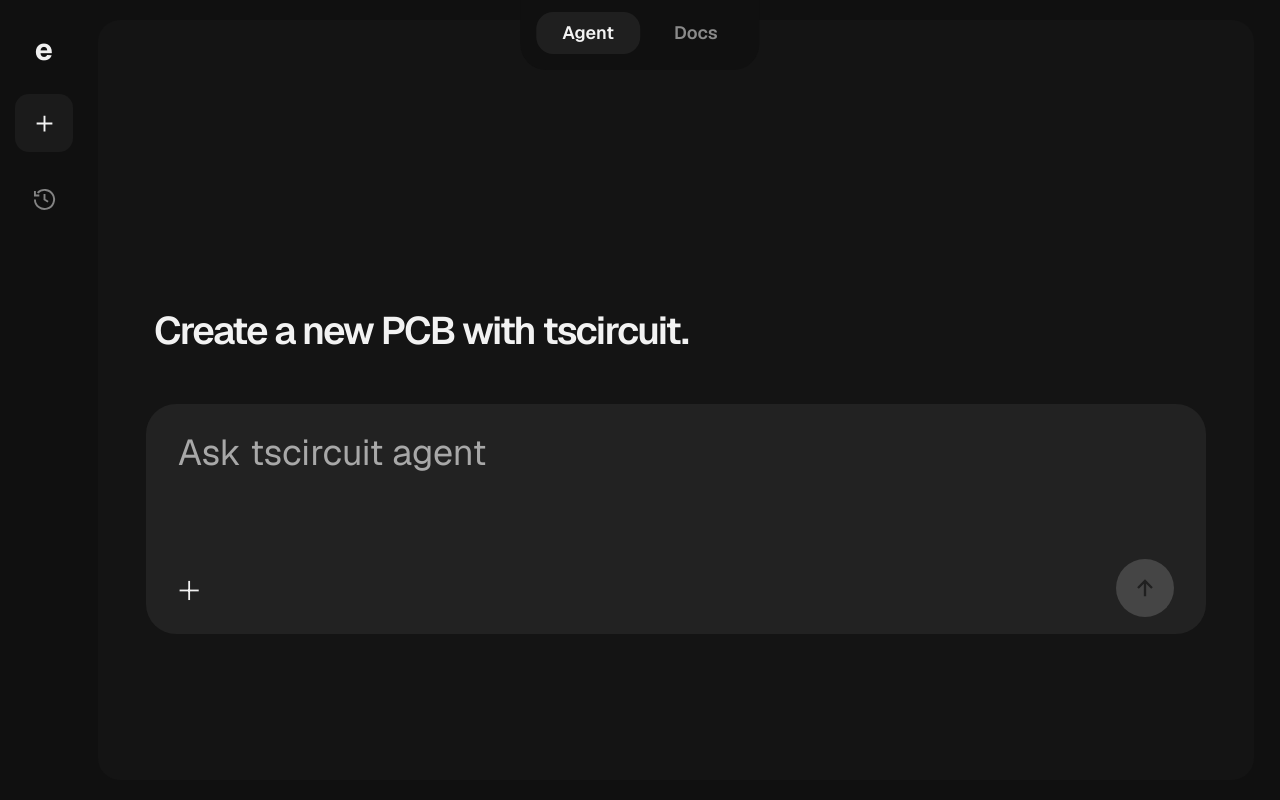
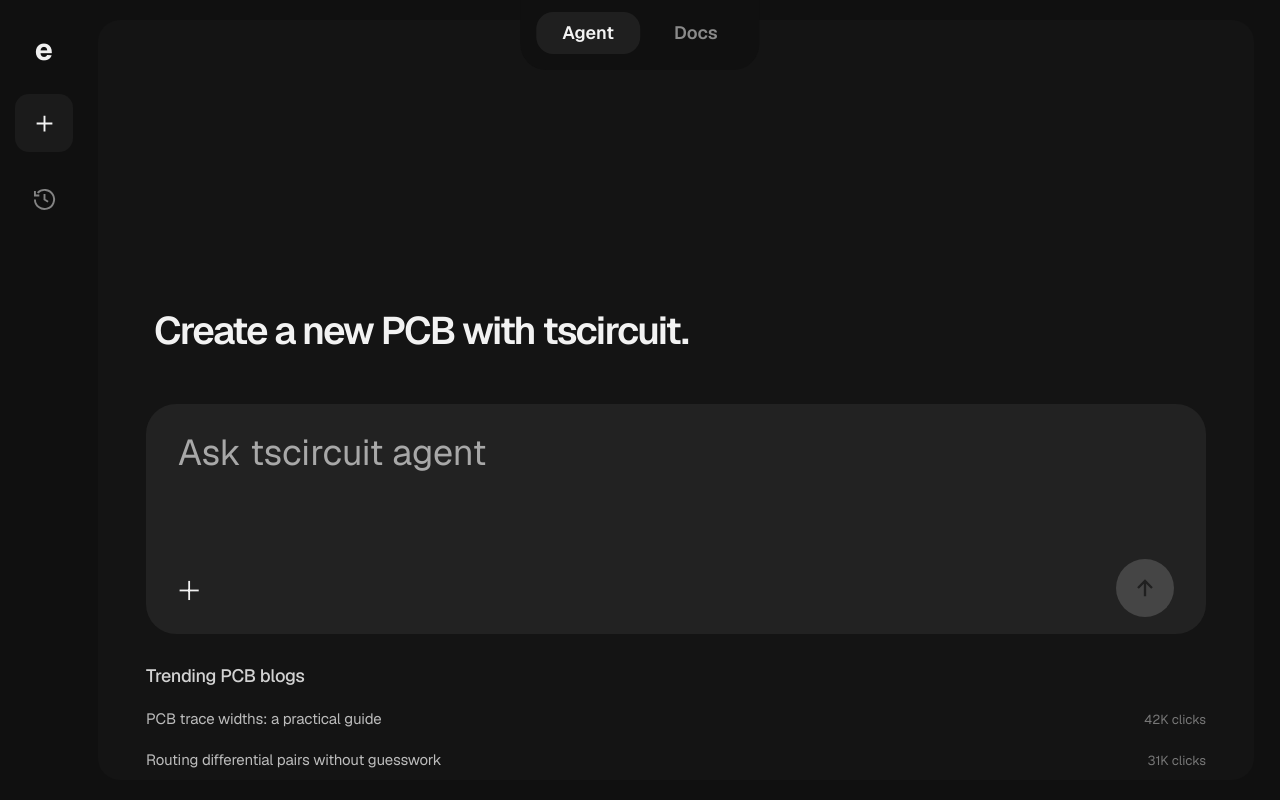
Before and after one commit to tscircuit/eleqon, a Next.js app: page / in a window 1280 px wide. Built offline with nearby package versions, Linux system fonts and the light colour scheme.

Commit message:
Expand tscircuit home discovery

```diff
--- a/components/workspace/workspace.module.css
+++ b/components/workspace/workspace.module.css
@@ -52,7 +52,7 @@
 .welcome .send { position:static; width:58px; height:58px; border-radius:50%; background:#454545; color:#191919; }
 .welcome .send:disabled { background:#454545; color:#202020; }
 .welcome .send svg { width:28px; height:28px; stroke-width:2; }
-.homeLibrary { display:grid; gap:64px; margin-top:max(164px, calc(100vh - 1026px)); }
+.homeLibrary { display:grid; gap:64px; margin-top:max(32px, calc(100vh - 1156px)); }
 .featuredStory { position:relative; display:grid; grid-template-columns:minmax(0, 1fr) minmax(320px, .88fr); min-height:40vh; overflow:hidden; border-radius:24px; background:#1a1a1a; }
 .featuredStory[data-faded="true"]::after { position:absolute; right:0; bottom:0; left:0; height:180px; content:""; backdrop-filter:blur(12px); background:linear-gradient(180deg, rgba(18, 18, 18, 0), rgba(18, 18, 18, .98)); pointer-events:none; }
 .featuredVisual { position:relative; display:grid; place-items:center; overflow:hidden; background:radial-gradient(circle at 35% 30%, #3a3a3a 0, #202020 42%, #141414 74%); color:#ebebeb; font-size:32px; font-weight:600; letter-spacing:-.05em; }
@@ -81,6 +81,12 @@
 .boardGrid .libraryCard h3 { font-size:30px; }
 .libraryCard p { margin:10px 0 0; color:#9d9d9d; font-size:17px; line-height:1.45; }
 .boardGrid .libraryCard p { font-size:19px; }
+.trendingBlogs { margin-top:28px; }
+.trendingHeading { margin:0 0 12px; color:#d2d2d2; font-size:18px; font-weight:500; letter-spacing:-.02em; }
+.trendingGrid { display:grid; gap:4px; }
+.trendingCard { display:flex; align-items:baseline; justify-content:space-between; gap:24px; padding:8px 0; }
+.trendingTitle { margin:0; color:#bcbcbc; font-size:15px; font-weight:400; letter-spacing:-.01em; line-height:1.35; }
+.trendingClicks { flex:0 0 auto; color:#777; font-size:13px; font-weight:400; }
 @keyframes welcome-prompt { 0% { filter:blur(10px); opacity:0; transform:translateY(8px); } 16%, 100% { filter:blur(0); opacity:1; transform:translateY(0); } }
 @media (prefers-reduced-motion:reduce) { .welcomeHeadlineText { animation:none; } }
 @media (max-width:700px) { .workspace { grid-template-columns:1fr; } .rail { position:fixed; z-index:2; right:12px; bottom:12px; top:auto; height:auto; flex-direction:row; border:0; border-radius:16px; padding:7px; background:#181818; } .rail .brand { display:none; } .railButton { width:45px; min-height:42px; } .main { padding:10px; } .frame { min-height:calc(100vh - 20px); border-radius:16px; } .homeContent { padding:128px 0 96px; } .composerWrap { width:calc(100% - 32px); } .featuredStory { grid-template-columns:1fr; } .featuredVisual { min-height:220px; } .featuredCopy { padding:28px; } .researchGrid, .boardGrid { grid-template-columns:repeat(2, minmax(0, 1fr)); } .project { grid-template-columns:1fr; padding:12px; } .chatPanel { display:none; } .tabs { overflow:auto; justify-content:flex-start; padding:14px; } .content { padding:0 18px 90px; } }
--- a/components/workspace/workspace.tsx
+++ b/components/workspace/workspace.tsx
@@ -41,6 +41,12 @@ const orderedBoards = [
   { title: "USB interface", detail: "Compact reference board" },
   { title: "Motor driver", detail: "Power and control layout" },
   { title: "Audio module", detail: "Low-noise signal path" },
+] as const;
+
+const trendingPcbBlogs = [
+  { title: "PCB trace widths: a practical guide", clicks: "42K clicks" },
+  { title: "Routing differential pairs without guesswork", clicks: "31K clicks" },
+  { title: "Ground pours that make your board quieter", clicks: "20K clicks" },
 ] as const;
 
 /** Manages local threads and composes the workspace views. */
@@ -95,7 +101,7 @@ function RailButton({ label, icon, onClick, active }: { readonly label: string;
 /** Renders the first-chat prompt. */
 function Welcome({ onSubmit }: { readonly onSubmit: (prompt: string) => void }) {
   const [atTop, setAtTop] = useState(true);
-  return <section className={`${styles.frame} ${styles.welcome}`} onScroll={(event) => setAtTop(event.currentTarget.scrollTop < 24)}><div className={styles.homeContent}><div className={styles.composerWrap}><WelcomeHeadline /><Composer onSubmit={onSubmit} /><HomeLibrary showFeatureFade={atTop} /></div></div></section>;
+  return <section className={`${styles.frame} ${styles.welcome}`} onScroll={(event) => setAtTop(event.currentTarget.scrollTop < 24)}><div className={styles.homeContent}><div className={styles.composerWrap}><WelcomeHeadline /><Composer onSubmit={onSubmit} /><TrendingPcbBlogs /><HomeLibrary showFeatureFade={atTop} /></div></div></section>;
 }
 
 /** Renders the featured explainer and browsable tscircuit work. */
@@ -111,6 +117,11 @@ function LibrarySection({ title, items, visibleCount, className }: { readonly ti
   const showNext = () => setStartIndex((current) => (current + 1) % items.length);
 
   return <section className={styles.librarySection}><div className={styles.libraryHeader}><h2>{title}</h2><div className={styles.libraryControls}><button className={styles.libraryControl} type="button" onClick={showPrevious} aria-label={`Previous ${title}`}>←</button><button className={styles.libraryControl} type="button" onClick={showNext} aria-label={`Next ${title}`}>→</button></div></div><div className={className}>{shownItems.map((item) => <article key={item.title} className={styles.libraryCard}><div className={styles.cardVisual} aria-hidden="true" /><h3>{item.title}</h3><p>{item.detail}</p></article>)}</div></section>;
+}
+
+/** Restores the lightweight PCB reading list on the home page. */
+function TrendingPcbBlogs() {
+  return <section className={styles.trendingBlogs} aria-labelledby="trending-pcb-blogs"><h2 id="trending-pcb-blogs" className={styles.trendingHeading}>Trending PCB blogs</h2><div className={styles.trendingGrid}>{trendingPcbBlogs.map((blog) => <article key={blog.title} className={styles.trendingCard}><p className={styles.trendingTitle}>{blog.title}</p><span className={styles.trendingClicks}>{blog.clicks}</span></article>)}</div></section>;
 }
 
 /** Cycles through the welcome prompts at a calm, readable pace. */
```
